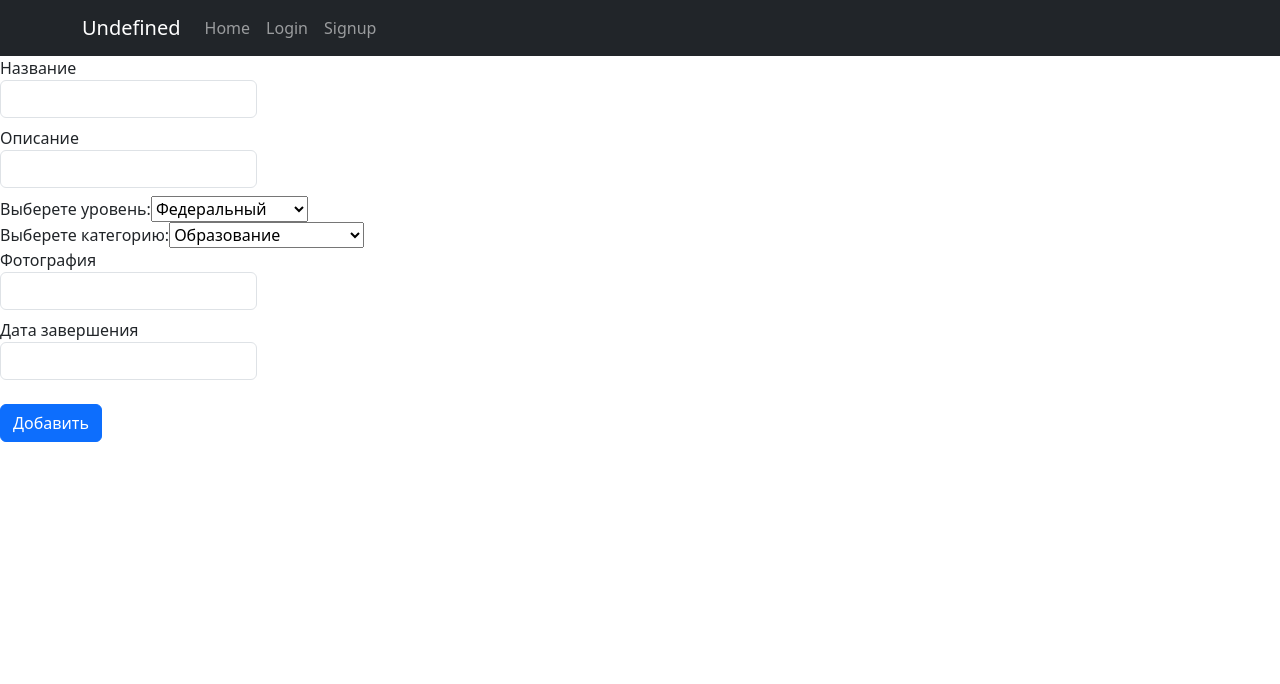
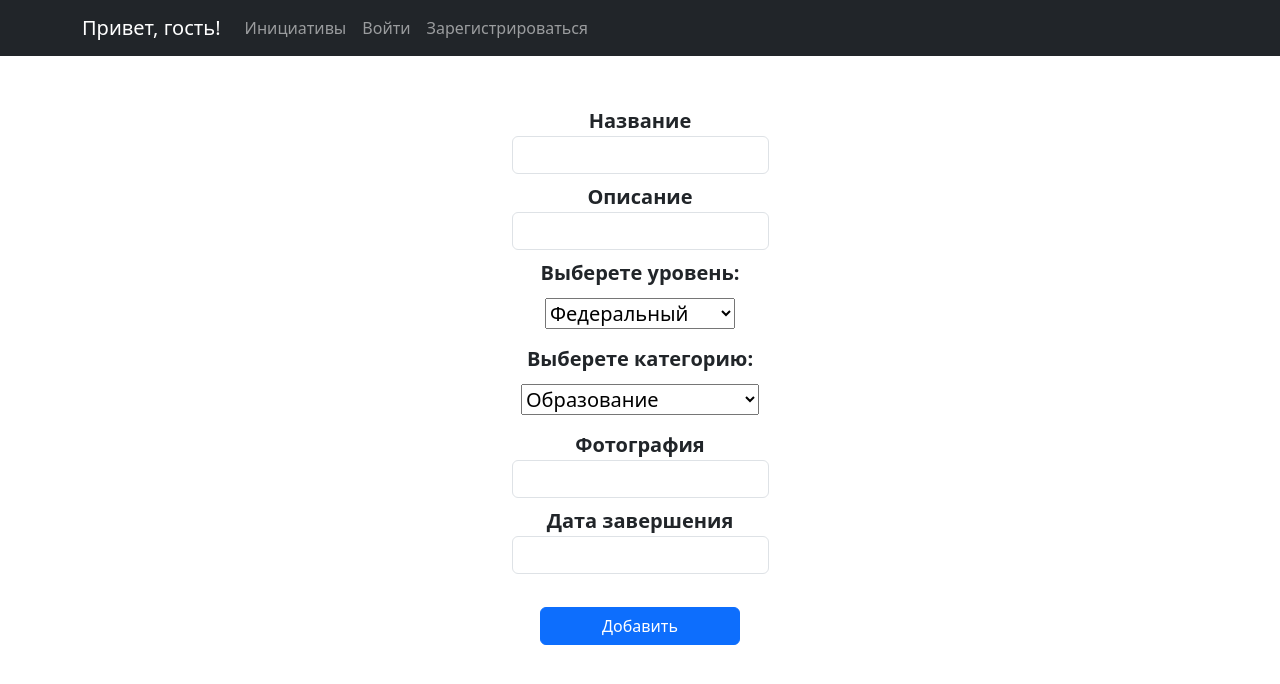
Before and after one commit to reginaginger/p2w2d3-5, a React (Vite) app in the folder client/: page /new in a window 1280 px wide. Shown: the top 684 px of the page. Built offline with nearby package versions, Linux system fonts and the light colour scheme; no server answers.

Commit message:
release5

```diff
--- a/client/src/components/pages/HomePage.jsx
+++ b/client/src/components/pages/HomePage.jsx
@@ -1,5 +1,6 @@
 import React, { useEffect, useState } from 'react';
-import { Col, Row } from 'react-bootstrap';
+import { Row, Col } from 'react-bootstrap';
+import { Link } from 'react-router-dom';
 import axiosInstance from '../axiosInstance';
 import InitiativeCard from '../ui/InitiativeCard';
 
@@ -11,35 +12,15 @@ export default function HomePage() {
     });
   }, []);
   return (
-    <Row style={{ display: 'flex', justifyContent: 'space-around' }}>
-      {/* <Col xs={12}> */}
-      {initiatives.map((initiative) => (<InitiativeCard key={initiative.id} initiative={initiative} />))}
-      {/* </Col> */}
-    </Row>
+    <>
+      <div style={{ textAlign: 'center', margin: '30px' }}>
+        <Link className="btn btn-secondary" to="/nonactive">Завершенные</Link>
+      </div>
+      <Row style={{ display: 'flex', justifyContent: 'space-around' }}>
+        {initiatives.map(
+          (initiative) => (<Col><InitiativeCard key={initiative.id} initiative={initiative} /></Col>),
+        )}
+      </Row>
+    </>
   );
 }
-
-// export default function HomePage({ user }) {
-//   const [meetups, setMeetups] = useState([]);
-//   useEffect(() => {
-//     axiosInstance('/meetups').then((res) => {
-//       setMeetups(res.data);
-//     });
-//   }, []);
-//   const deleteHandler = async (meetupId) => {
-//     const res = await axiosInstance.delete(`/messages/${meetupId}`);
-//     if (res.status === 204) {
-//       setMeetups((prev) => prev.filter((meet) => meet.id !== meetupId));
-//     }
-//   };
-//   return (
-//     <Row>
-//         <h1>HomePage</h1>
-//       {meetups.map((meetup) => (
-//         <Col xs={12} key={meetup.id}>
-//           <MeetupItem user={user} meetup={meetup} deleteHandler={deleteHandler} />
-//         </Col>
-//       ))}
-//     </Row>
-//   );
-// }
--- a/client/src/components/pages/LoginPage.jsx
+++ b/client/src/components/pages/LoginPage.jsx
@@ -1,28 +1,25 @@
 import React from 'react';
 import Button from 'react-bootstrap/Button';
 import Form from 'react-bootstrap/Form';
+import Conteiner from 'react-bootstrap/Container';
 
 export default function LoginPage({ loginHandler }) {
   return (
-
+    <Conteiner style={{ marginTop: '50px' }}>
       <Form onSubmit={loginHandler}>
         <Form.Group className="mb-3" controlId="formBasicEmail">
           <Form.Label>Email address</Form.Label>
-        <Form.Control name='email' type="email" placeholder="Enter email" />
-        <Form.Text className="text-muted">
-          Well never share your email with anyone else.
-        </Form.Text>
+          <Form.Control name="email" type="email" placeholder="Enter email" />
         </Form.Group>
 
         <Form.Group className="mb-3" controlId="formBasicPassword">
           <Form.Label>Password</Form.Label>
-        <Form.Control name='password' type="password" placeholder="Password" />
-      </Form.Group>
-      <Form.Group className="mb-3" controlId="formBasicCheckbox">
-        <Form.Check type="checkbox" label="Check me out" />
+          <Form.Control name="password" type="password" placeholder="Password" />
         </Form.Group>
         <Button variant="primary" type="submit">
           Submit
         </Button>
       </Form>
-  )}
+    </Conteiner>
+  );
+}
--- a/client/src/components/pages/NewInitiativePage.jsx
+++ b/client/src/components/pages/NewInitiativePage.jsx
@@ -9,23 +9,27 @@ export default function NewInitiativePage() {
     window.location.href = '/';
   };
   return (
+    <div className="container" style={{ display: 'flex', justifyContent: 'center', marginTop: '50px',borderRadius: '10px' }}>
       <form onSubmit={submitHandler}>
+        <div style={{textAlign: 'center'}}>
           <div className="mb-3">
             <div>
-          <label htmlFor="exampleInput" className="form-label">
+              <label htmlFor="exampleInput" className="form-label" style={{ fontWeight: 'bold', fontSize: '20px', textAlign: 'center' }}>
                 Название
                 <input name="title" type="text" className="form-control" id="exampleInput" />
               </label>
             </div>
             <div>
-          <label htmlFor="exampleInput" className="form-label">
+              <label htmlFor="exampleInput" className="form-label" style={{ fontWeight: 'bold', fontSize: '20px', textAlign: 'center' }}>
                 Описание
                 <input name="description" type="text" className="form-control" id="exampleInput" />
               </label>
             </div>
-        <div>
-          <label id="level">
+            <div style={{ marginBottom: '15px' }}>
+              <label id="level" style={{ fontWeight: 'bold', fontSize: '20px', textAlign: 'center' }}>
+                <div style={{ marginBottom: '10px' }}>
                   Выберете уровень:
+                </div>
                 <select name="level">
                   <option value="Федеральный">Федеральный</option>
                   <option value="Региональный">Региональный</option>
@@ -33,9 +37,11 @@ export default function NewInitiativePage() {
                 </select>
               </label>
             </div>
-        <div>
-          <label id="category">
+            <div style={{ marginBottom: '15px' }}>
+              <label id="category" style={{ fontWeight: 'bold', fontSize: '20px', textAlign: 'center' }}>
+                <div style={{ marginBottom: '10px' }}>
                   Выберете категорию:
+                </div>
                 <select name="category">
                   <option value="Образование">Образование</option>
                   <option value="Здравоохранение">Здравоохранение</option>
@@ -46,19 +52,23 @@ export default function NewInitiativePage() {
               </label>
             </div>
             <div>
-          <label htmlFor="exampleInput" className="form-label">
+              <label htmlFor="exampleInput" className="form-label" style={{ fontWeight: 'bold', fontSize: '20px', textAlign: 'center' }}>
                 Фотография
                 <input name="image" type="text" className="form-control" id="exampleInput" />
               </label>
             </div>
             <div>
-          <label htmlFor="exampleInput" className="form-label">
+              <label htmlFor="exampleInput" className="form-label" style={{ fontWeight: 'bold', fontSize: '20px', textAlign: 'center' }}>
                 Дата завершения
                 <input name="data" type="text" className="form-control" id="exampleInput" />
               </label>
             </div>
           </div>
-      <button type="submit" className="btn btn-primary">Добавить</button>
+          <div style={{ display: 'flex', justifyContent: 'center', margin: '25px' }}>
+            <button type="submit" className="btn btn-primary" style={{ width: '200px' }}>Добавить</button>
+          </div>
+        </div>
       </form>
+    </div>
   );
 }
--- a/client/src/components/pages/NonActivePage.jsx
+++ b/client/src/components/pages/NonActivePage.jsx
@@ -1,5 +1,6 @@
 import React, { useEffect, useState } from 'react';
 import { Col, Row } from 'react-bootstrap';
+import { Link } from 'react-router-dom';
 import axiosInstance from '../axiosInstance';
 import InitiativeCard from '../ui/InitiativeCard';
 
@@ -11,12 +12,15 @@ export default function NonActivePage() {
     });
   }, []);
   return (
-    <Row>
-      {initiatives.map((initiative) => (
-        <Col xs={12} key={initiative.id}>
-          <InitiativeCard initiative={initiative} />
-        </Col>
-      ))}
-    </Row>
+    <>
+      <div style={{ textAlign: 'center', margin: '30px' }}>
+        <Link className="btn btn-success" to="/">Активные</Link>
+      </div>
+      <Row style={{ display: 'flex', justifyContent: 'space-around' }}>
+        {initiatives.map(
+          (initiative) => (<Col><InitiativeCard key={initiative.id} initiative={initiative} /></Col>),
+        )}
+      </Row>
+    </>
   );
 }
--- a/client/src/components/pages/OneInitiativePage.jsx
+++ b/client/src/components/pages/OneInitiativePage.jsx
@@ -1,10 +1,10 @@
 import { useParams } from 'react-router-dom';
 import React, { useEffect, useState } from 'react';
-import { Card } from 'react-bootstrap';
+import { Button, Card } from 'react-bootstrap';
 import axiosInstance from '../axiosInstance';
 
-export default function OneInitiativePage() {
-  const [initiative, setInitiative] = useState();
+export default function OneInitiativePage({ user }) {
+  const [initiative, setInitiative] = useState({});
   const { id } = useParams();
 
   useEffect(() => {
@@ -13,12 +13,32 @@ export default function OneInitiativePage() {
 
   if (!initiative) return <div>Loading...</div>;
 
+  const completeHandler = async (id) => {
+    await axiosInstance.put(`/initiatives/${id}`, { status: false });
+    // if (res.ok === 200) {
+    window.location = '/';
+    // }
+  };
+
   return (
-    <Card>
-      <Card.Img variant="top" src={initiative.image} />
-      <Card.Body>
-        <Card.Text>{initiative.description}</Card.Text>
-      </Card.Body>
-    </Card>
+    <div style={{ display: 'flex', justifyContent: 'center' }}>
+      <Card style={{ margin: '50px', width: '50%' }}>
+        <div style={{ display: 'flex', justifyContent: 'center' }}>
+          <Card.Img variant="top" src={initiative.image} style={{ height: '300px', width: '100%' }} />
+        </div>
+        <Card.Body>
+          <Card.Text><strong>{initiative.title}</strong></Card.Text>
+          <Card.Text>{initiative.description}</Card.Text>
+          <Card.Title style={{ color: 'gray', fontSize: '16px', marginBottom: '20px' }}>
+          Дата окончания:
+          {' '}
+          {initiative.data}
+        </Card.Title>
+        </Card.Body>
+        <div style={{ display: 'flex', justifyContent: 'center' }}>
+          {initiative.userId === user?.id && initiative.status === true && <Button variant="success" onClick={() => completeHandler(initiative.id)} style={{ width: '30%', margin: '10px' }}>Завершить</Button>}
+        </div>
+      </Card>
+    </div>
   );
 }
--- a/client/src/components/ui/InitiativeCard.jsx
+++ b/client/src/components/ui/InitiativeCard.jsx
@@ -4,16 +4,26 @@ import Card from 'react-bootstrap/Card';
 
 function InitiativeCard({ initiative }) {
   return (
+    <div style={{ display: 'flex', justifyContent: 'center' }}>
       <Card style={{ width: '18rem', margin: '10px' }}>
         <Card.Img variant="top" src={initiative.image} />
         <Card.Body>
-        <Card.Title>{initiative.title}</Card.Title>
-        <Card.Text>
-          {initiative.description}
+          <Card.Title><strong>{initiative.title}</strong></Card.Title>
+          <Card.Title style={{ color: 'gray', fontSize: '16px', marginBottom: '20px' }}>
+            Дата окончания:
+            {' '}
+            {initiative.data}
+          </Card.Title>
+          <Card.Text style={{ fontSize: '16px', marginBottom: '20px' }}>
+            Уровень:
+            {initiative.level}
           </Card.Text>
-        <Button variant="primary" href={`/${initiative.id}`} >Подробнее</Button>
+          <div style={{ display: 'flex', justifyContent: 'center' }}>
+            <Button variant="primary" href={`/${initiative.id}`}>Подробнее</Button>
+          </div>
         </Card.Body>
       </Card>
+    </div>
   );
 }
 
--- a/client/src/components/ui/Navigation.jsx
+++ b/client/src/components/ui/Navigation.jsx
@@ -9,19 +9,19 @@ export default function Navigation({ user, logoutHandler }) {
   return (
     <Navbar bg="dark" data-bs-theme="dark">
       <Container>
-        <Navbar.Brand href="/">{user ? `Hello, ${user.name}` : 'Undefined'}</Navbar.Brand>
+        <Navbar.Brand href="/">{user ? `Привет, ${user.name}` : 'Привет, гость!'}</Navbar.Brand>
         <Nav className="me-auto">
-          <Nav.Link as={Link} to="/">Home</Nav.Link>
+          <Nav.Link as={Link} to="/">Инициативы</Nav.Link>
           {user ? (
             <>
               <Nav.Link as={Link} to="/new">Добавить инициативу</Nav.Link>
-              <Nav.Link as={Link} to="/account">Account</Nav.Link>
-              <Button onClick={logoutHandler}>Logout</Button>
+              <Nav.Link as={Link} to="/account">Профиль</Nav.Link>
+              <Button onClick={logoutHandler}>Выйти</Button>
             </>
           ) : (
             <>
-              <Nav.Link as={Link} to="/login">Login</Nav.Link>
-              <Nav.Link as={Link} to="/signup">Signup</Nav.Link>
+              <Nav.Link as={Link} to="/login">Войти</Nav.Link>
+              <Nav.Link as={Link} to="/signup">Зарегистрироваться</Nav.Link>
             </>
           )}
         </Nav>
```
Also changed, not shown: client/src/App.jsx (+5 -5 lines), 2 other files (tests, documents, lock files or other folders). Lines whose indentation alone changed are shown as unchanged.
